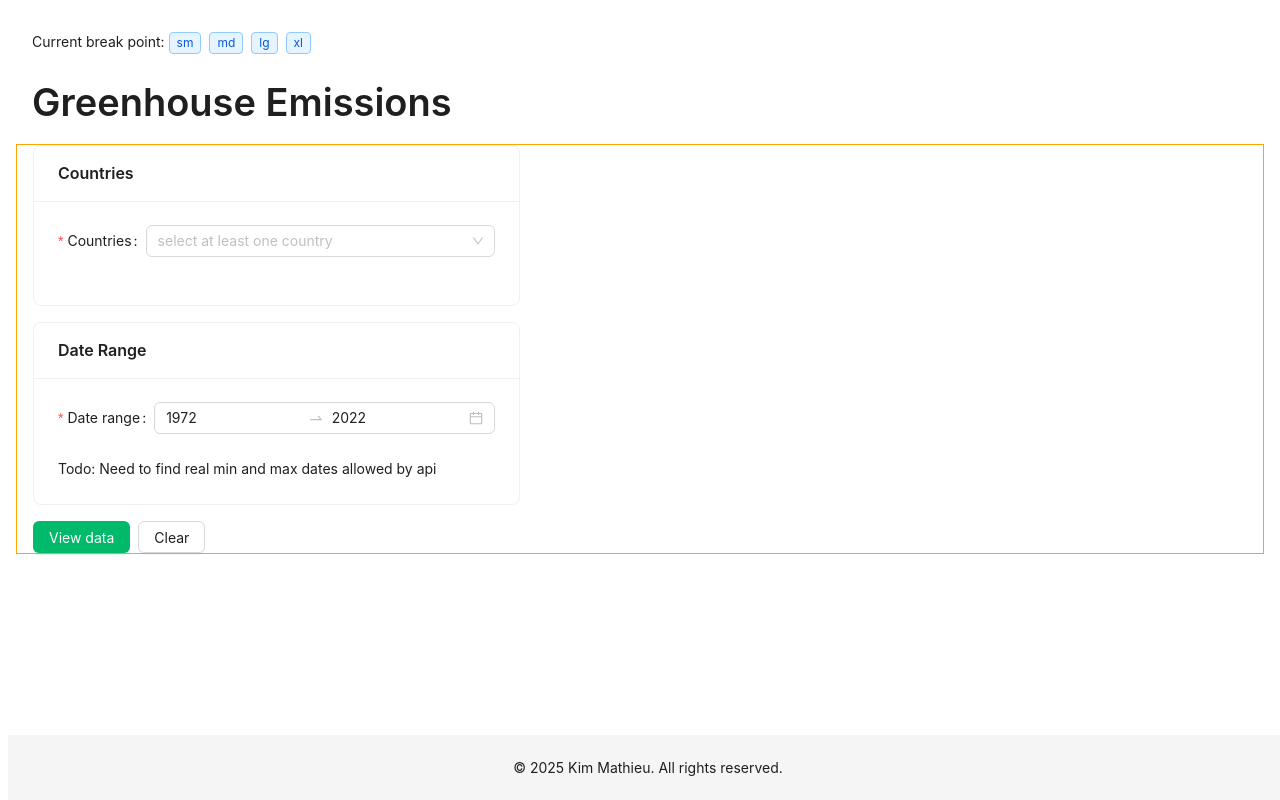
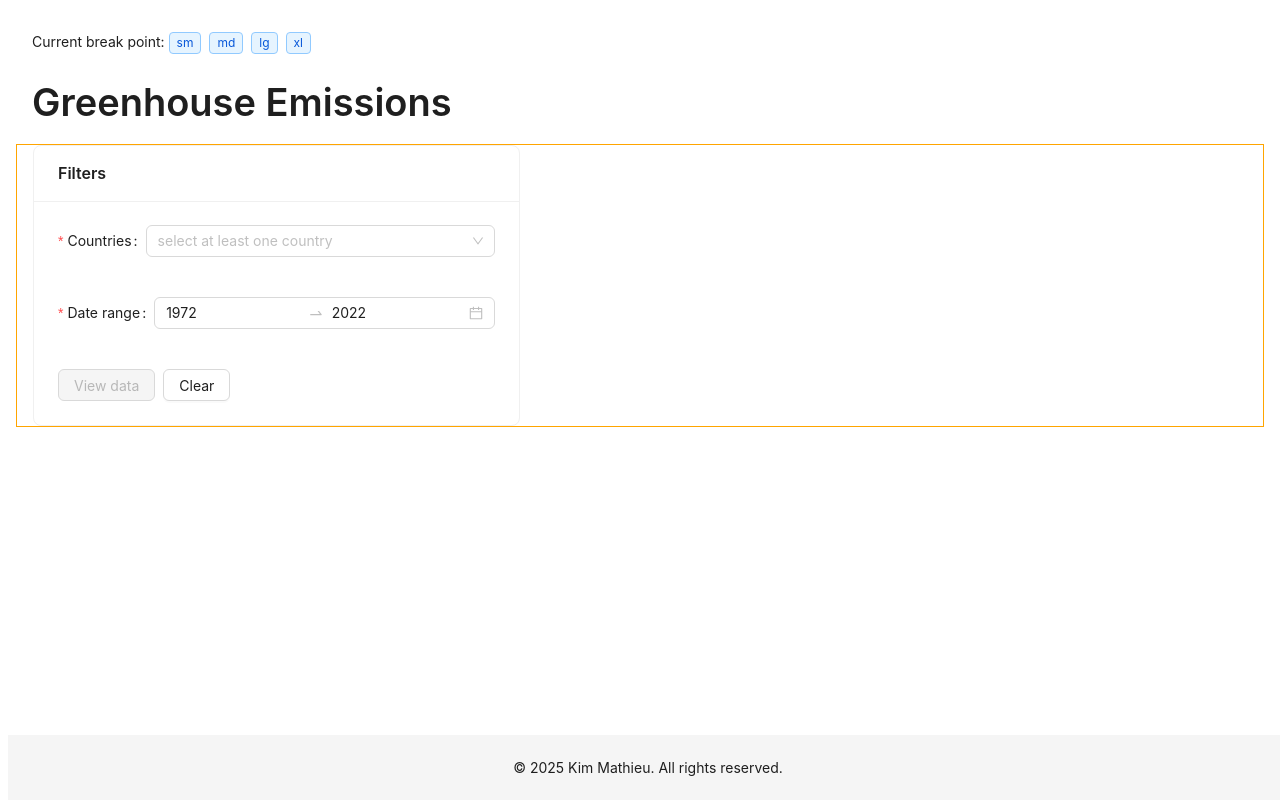
Before and after one commit to lockettks/greenhouse_gas_emissions, a React (Vite) app: page / in a window 1280 px wide. Built offline with nearby package versions, Linux system fonts and the light colour scheme.

Commit message:
Additional cosmetic fine tuning for filters and form functionality

```diff
--- a/src/App.jsx
+++ b/src/App.jsx
@@ -1,5 +1,5 @@
-import { useState } from 'react'
-import { Button, Col, ConfigProvider, Form, Grid, Layout, Row, Space, Tag, theme, Typography } from 'antd'
+import { useEffect, useState } from 'react'
+import { Button, Card, Col, ConfigProvider, Form, Grid, Layout, Row, Space, Tag, theme, Typography } from 'antd'
 import axios from 'axios'
 import { FilterCountries } from './FilterCountries.jsx'
 import { FilterDates } from './FilterDates.jsx'
@@ -11,6 +11,17 @@ const { useBreakpoint } = Grid
 function App() {
   const [form] = Form.useForm()
   const screens = useBreakpoint()
+  const [submittable, setSubmittable] = useState(false)
+  const values = Form.useWatch([], form)
+
+  useEffect(() => {
+    form
+      .validateFields({
+        validateOnly: true,
+      })
+      .then(() => setSubmittable(true))
+      .catch(() => setSubmittable(false))
+  }, [form, values])
 
   const {
     token: { colorBgContainer },
@@ -122,16 +133,18 @@ function App() {
           <Form name="filters" form={form} onFieldsChange={handleFieldsChange} onFinish={handleFinish}>
             <Row gutter={{ xs: 8, sm: 16, md: 24, lg: 32 }} style={{ border: '1px solid orange' }}>
               <Col xs={24} sm={12} md={12} lg={12} xl={10}>
+                <Card title="Filters" style={{ width: '100%' }}>
                   <Space direction="vertical" size="middle" style={{ display: 'flex' }}>
                     <FilterCountries />
                     <FilterDates />
                     <Space>
-                    <Button type="primary" htmlType="submit">
+                      <Button type="primary" htmlType="submit" disabled={!submittable}>
                         View data
                       </Button>
                       <Button onClick={handleReset}>Clear</Button>
                     </Space>
                   </Space>
+                </Card>
               </Col>
               <Col flex={'auto'}></Col>
             </Row>
--- a/src/FilterCountries.jsx
+++ b/src/FilterCountries.jsx
@@ -1,4 +1,4 @@
-import { Card, Form, Select, Space } from 'antd'
+import { Form, Select, Space } from 'antd'
 import { useMemo } from 'react'
 
 const options = [
@@ -73,7 +73,6 @@ export const FilterCountries = () => {
   }
 
   return (
-    <Card title="Countries">
     <Form.Item
       label="Countries"
       name={formItemName}
@@ -97,6 +96,5 @@ export const FilterCountries = () => {
         )}
       />
     </Form.Item>
-    </Card>
   )
 }
--- a/src/FilterDates.jsx
+++ b/src/FilterDates.jsx
@@ -1,4 +1,4 @@
-import { Card, DatePicker, Form } from 'antd'
+import { DatePicker, Form } from 'antd'
 import dayjs from 'dayjs'
 
 const formItemName = 'dates'
@@ -6,24 +6,14 @@ const formItemName = 'dates'
 const { RangePicker } = DatePicker
 
 export const FilterDates = () => {
-  const form = Form.useFormInstance()
-
   return (
-    <Card title="Date Range">
     <Form.Item
       label="Date range"
       name={formItemName}
       rules={[{ required: true, message: 'Please select a date range' }]}
       initialValue={[dayjs('1972'), dayjs('2022')]}
     >
-        <RangePicker
-          picker="year"
-          // defaultValue={[dayjs('1972'), dayjs('2022')]}
-          minDate={dayjs('1972')}
-          maxDate={dayjs('2025')}
-        />
+      <RangePicker picker="year" minDate={dayjs('1960')} maxDate={dayjs('2023')} />
     </Form.Item>
-      Todo: Need to find real min and max dates allowed by api
-    </Card>
   )
 }
```
Lines whose indentation alone changed are shown as unchanged.
